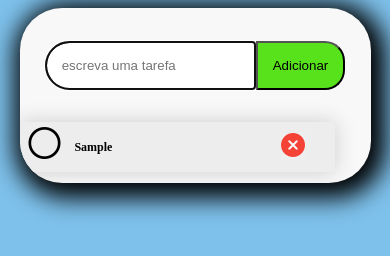
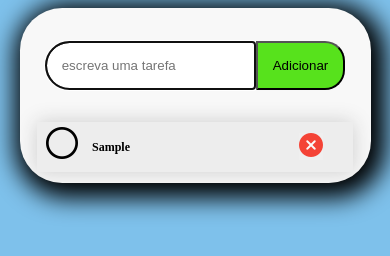
Before and after one commit to Thales-Kossman/ListadeTarefa, a plain HTML site: page index.html in a window 390 px wide. Both pictures are taken after typing "Sample" into the empty fields and a click on the button "Adicionar". Shown: the part 70-326 px from the top of the page. Drawn offline with nearby package versions, Linux system fonts and the light colour scheme.

Commit message:
Update estilo.css

```diff
--- a/css/estilo.css
+++ b/css/estilo.css
@@ -126,6 +126,19 @@ h1 {
         overflow: auto;
     }
 
+     .tarefa {
+        display: flex;
+        flex-flow: row wrap;
+        margin-bottom: 3%;
+        margin-left: 5%;
+        width: 90%;
+        height: 50px;
+        justify-content: center;
+        align-items: center;
+        background-color: rgb(237, 237, 237);
+        box-shadow: 0 0 20px #ccc;
+        cursor: pointer;
+    }
     #arealista {
         width: 100%;
         flex-wrap: wrap;
```
